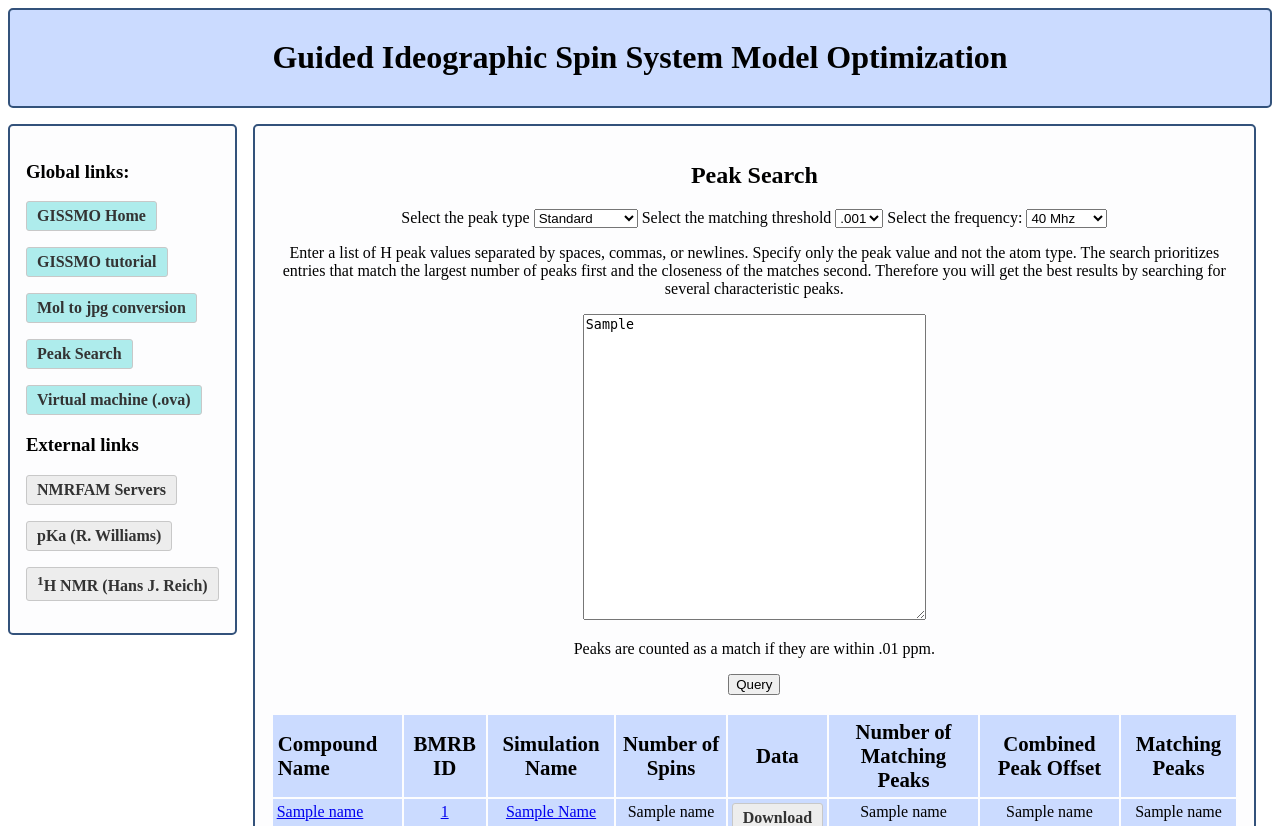
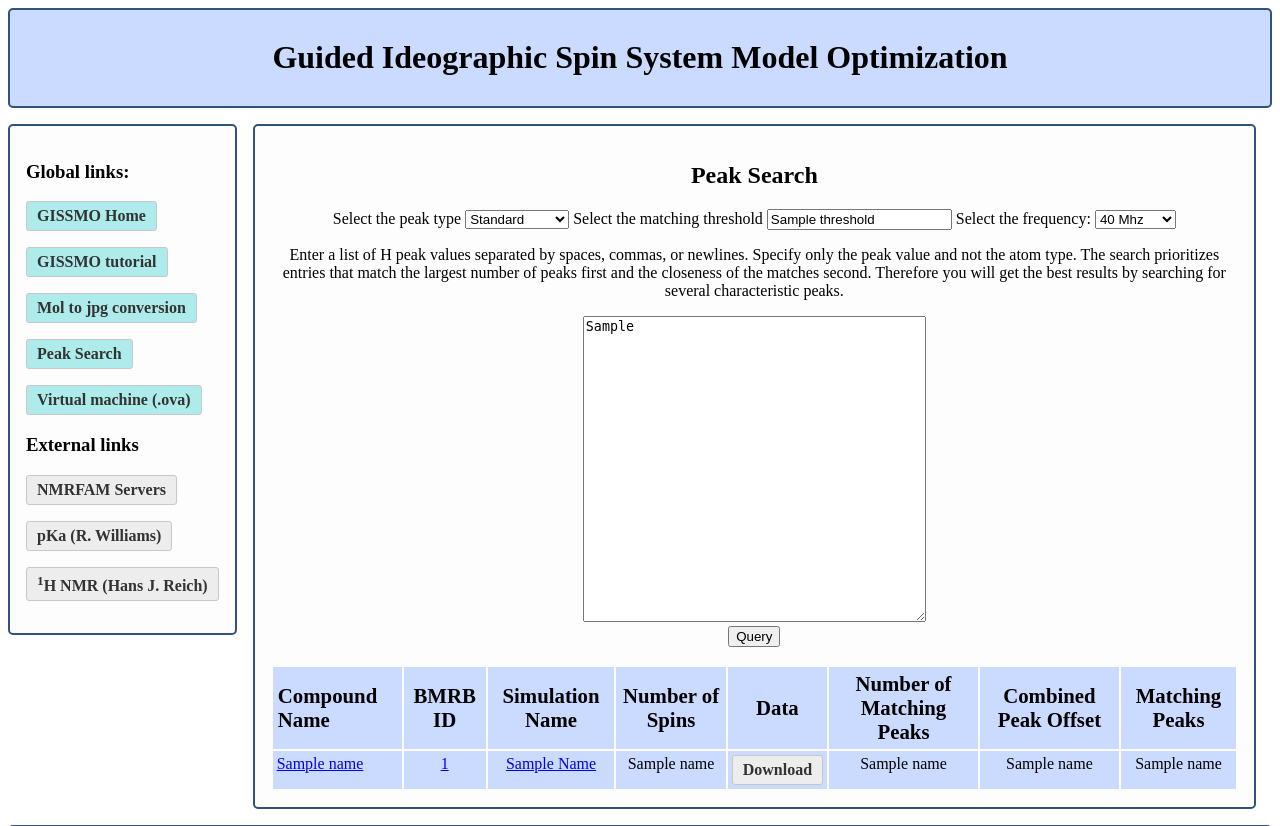
Before and after one commit to bmrb-io/gissmo, a Flask app: template templates/search_result.html in a window 1280 px wide. Shown: the top 826 px of the page. Run offline with Flask 2, Linux system fonts and the light colour scheme; the template is opened without the code that fills it: most values are stand-ins (such as "Sample title", 1, 10 or a date in 2020); some libraries are stand-ins or nearby versions.

Commit message:
Update peak search to support arbitrary threshold specification.

```diff
--- a/templates/search_result.html
+++ b/templates/search_result.html
@@ -16,12 +16,13 @@
                   <option value="GSD" {% if peak_type=="GSD" %} selected="selected"{% endif %}>Deconvoluted</option>
                 </select>
                 Select the matching threshold
-                <select name="threshold">
-                  <option value=".001"{% if threshold==".001" %} selected="selected"{% endif %}>.001</option>
-                  <option value=".005"{% if threshold==".005" %} selected="selected"{% endif %}>.005</option>
-                  <option value=".01"{% if threshold==".01" %} selected="selected"{% endif %}>.01</option>
-                  <option value=".03" {% if threshold==".03" %} selected="selected"{% endif %}>.03</option>
-                </select>
+                <input name="threshold" list="thresholds" placeholder="{{threshold}}" value="{{threshold}}"/>
+                <datalist id="thresholds">
+                    {% for thresh in [".001", ".005", ".01", ".03"] %}
+                    <option value="{{thresh}}">
+                    {% endfor %}
+                </datalist>
+
                 Select the frequency:
                 <select name="frequency">
                   <option value="40"{% if frequency=="40" %} selected="selected"{% endif %}>40 Mhz</option>
@@ -42,7 +43,6 @@
 
                 <p><p>Enter a list of H peak values separated by spaces, commas, or newlines. Specify only the peak value and not the atom type. The search prioritizes entries that match the largest number of peaks first and the closeness of the matches second. Therefore you will get the best results by searching for several characteristic peaks.</p>
                 <textarea COLS="40" ROWS="20" WRAP="hard" id="rs" name="rs">{{ raw_shift }}</textarea><br>
-                <p>Peaks are counted as a match if they are within .01 ppm.</p>
 
                 <input type="submit" id="submit" value="Query">
                 <br>
```
